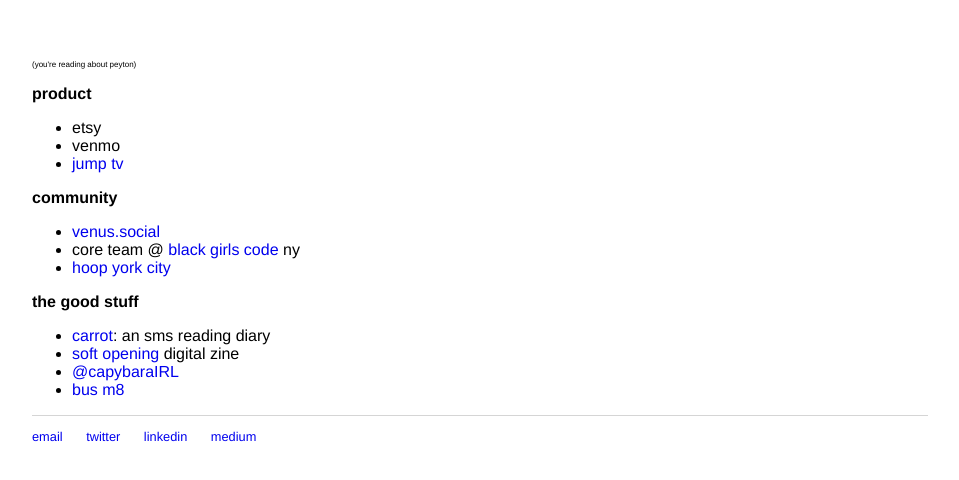
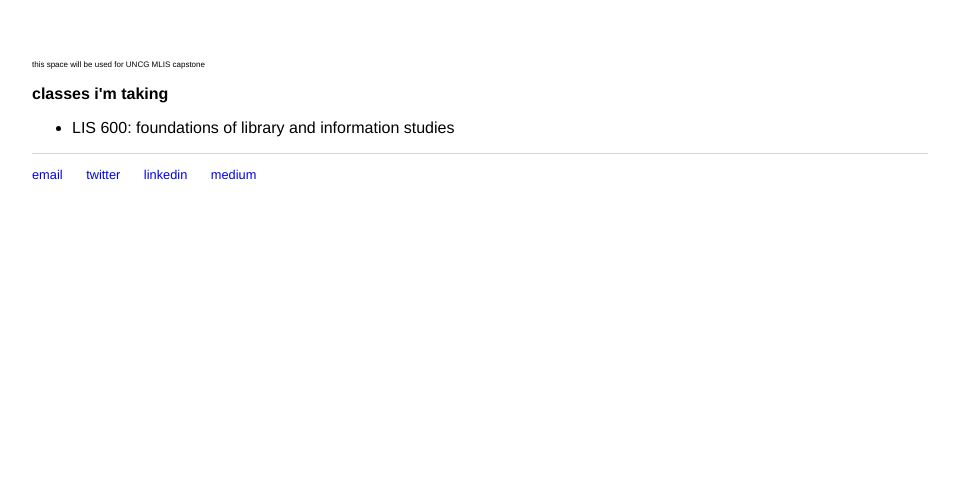
Before and after one commit to peylee/peylee, a plain HTML site: page library.html in a window 1280 px wide. Shown: the whole page, without its empty margins (160-1119 px from the left). Drawn offline with Linux system fonts and the light colour scheme.

Commit message:
Update library.html

```diff
--- a/library.html
+++ b/library.html
@@ -1,42 +1,25 @@
 <!DOCTYPE html>
 <html>
 	<head>
-		<title>peyton</title>
+		<title>library</title>
 		<link rel="stylesheet" type="text/css" href="css/main.css" />
-		<link rel="icon" type="image/png" href="https://emojipedia-us.s3.dualstack.us-west-1.amazonaws.com/thumbs/120/apple/271/basketball_1f3c0.png"/>
+		<link rel="icon" type="image/png" href="https://emojipedia-us.s3.dualstack.us-west-1.amazonaws.com/thumbs/240/apple/285/books_1f4da.png"/>
         <meta name="viewport" content="width=device-width, initial-scale=1.0">
 	</head>
 	<body>
 
 		<div class="container">
 
-			<p>(you're reading about peyton)<p>
+			<p>this space will be used for UNCG MLIS capstone<p>
 
-    		<div class="product">
-    			<h3>product</h3>
+
+
+
+    		<div class="classes">
+    			<h3>classes i'm taking</h3>
     			<ul>
-    				<li>etsy</li>
-    				<li>venmo</li>
-    				<li><a href="https://www.instagram.com/jumptvapp/">jump tv</a></li>
-    			</ul>
-    		</div>
+    				<li>LIS 600: foundations of library and information studies</li>
 
-			<div class="community">
-    			<h3>community</h3>
-    			<ul>
-    				<li><a href="https://www.instagram.com/venus.nyc/">venus.social</a></li>
-    				<li>core team @ <a href="https://www.blackgirlscode.com/">black girls code</a> ny</li>
-    				<li><a href="https://www.youtube.com/watch?v=Qa3pGM6o9H8&ab_channel=MuseumofCityNY">hoop york city</a></li>
-    			</ul>
-    		</div>
-
-    		<div class="projects">
-    			<h3>the good stuff</h3>
-    			<ul>
-    				<li><a href="www.carrotsrock.com">carrot</a>: an sms reading diary</li>
-    				<li><a href="softopening.club">soft opening</a> digital zine</li>
-    				<li><a href="wwww.twitter.com/capybaraIRL">@capybaraIRL</a></li>
-    				<li><a href="https://github.com/peylee/bus-mate ">bus m8</a></li>
     			</ul>
     		</div>
 		</div>
```
